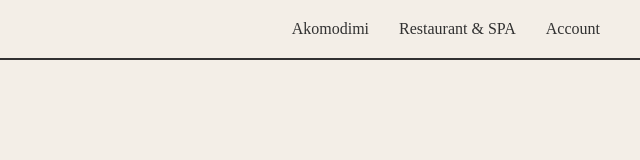
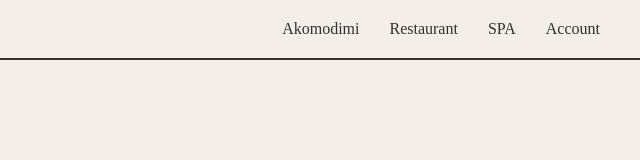
Before and after one commit to TTDSpRaYz/Projekti-DZW, a plain HTML site: page index.html in a window 1280 px wide. Shown: the full height of the page, 640-1280 px from the left. Drawn offline with Linux system fonts and the light colour scheme.

Commit message:
Ndarja e Restaurantit dhe SPA ne navbar

```diff
--- a/index.html
+++ b/index.html
@@ -13,7 +13,8 @@
         <nav class="menu">
             <ul>
                 <li><a href="akomodimi.html">Akomodimi</a></li>
-                <li><a href="restaurant-spa.html">Restaurant & SPA</a></li>
+                <li><a href="restaurant.html">Restaurant</a></li>
+                <li><a href="spa.html">SPA</a></li>
                 <li class="account-dropdown"><a href="#">Account</a>
                     <ul class="dropdown-menu">
                         <li><a href="login.html">Login</a></li>
```
